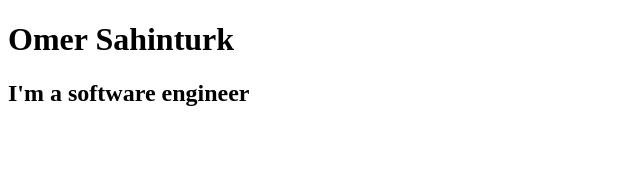
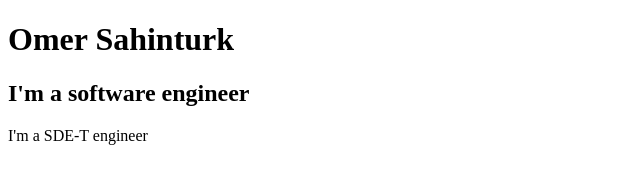
Before and after one commit to omersahinturk/sahinturk-blog, a plain HTML site: page index.html in a window 1280 px wide. Shown: the whole page, without its empty margins (0-640 px from the left). Drawn offline with Linux system fonts and the light colour scheme.

Commit message:
decs changes

```diff
--- a/index.html
+++ b/index.html
@@ -8,6 +8,7 @@
 	<body>
 		<h1> Omer Sahinturk </h1>
 		<h2> I'm a software engineer </h2>
+		<p> I'm a SDE-T engineer</p>
 	</body>
 
 </html>
```
